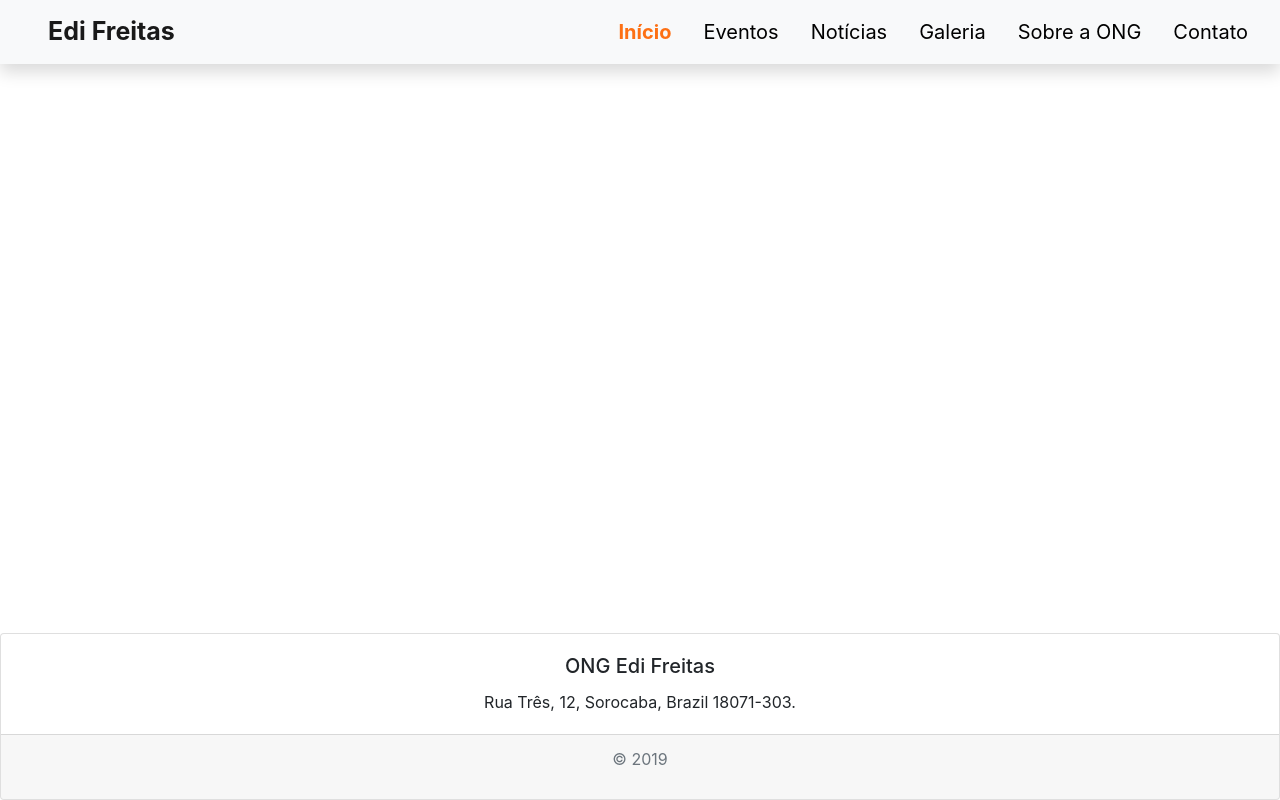
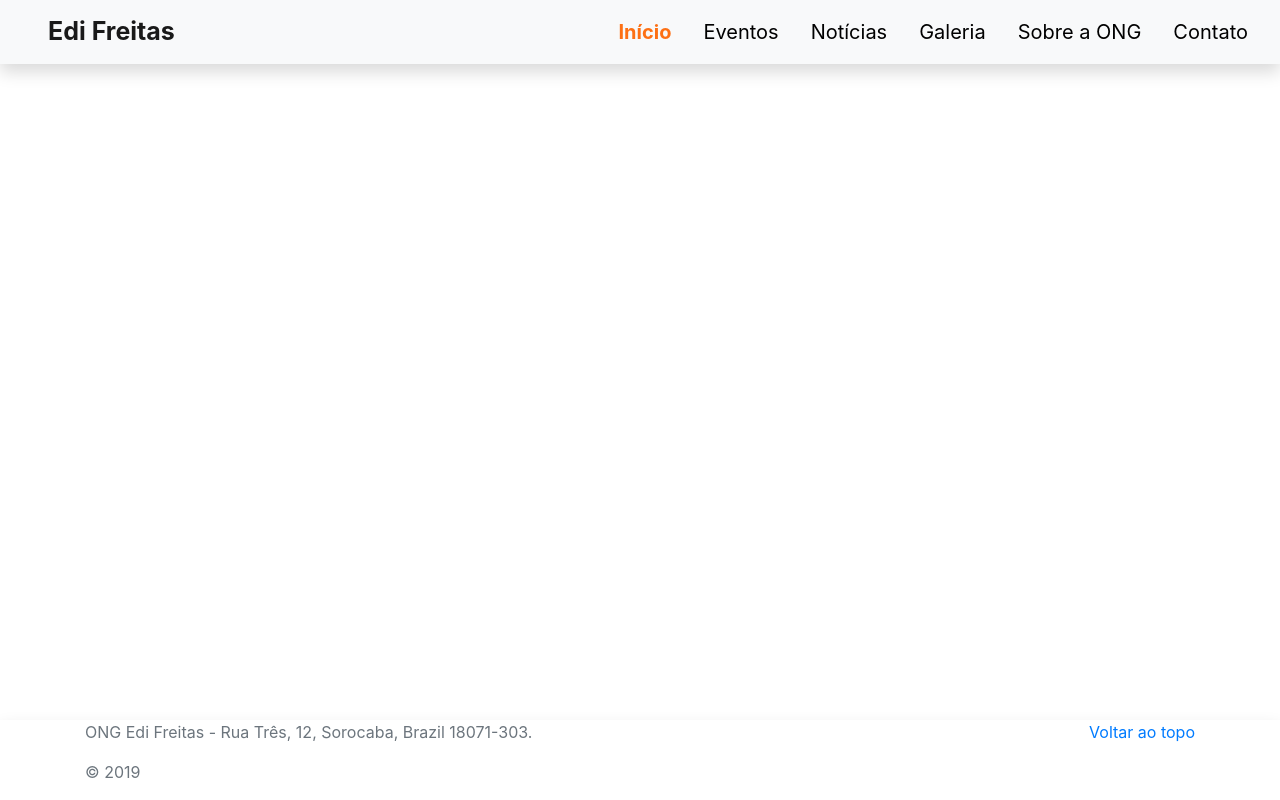
Before and after one commit to LeonardoNozaki/Atividade-ERUS---UFSCar, a React (Create React App) app in the folder app/: page / in a window 1280 px wide. Built offline with nearby package versions, Linux system fonts and the light colour scheme.

Commit message:
Alterações no footer

```diff
--- a/app/src/components/Footer/index.js
+++ b/app/src/components/Footer/index.js
@@ -4,20 +4,17 @@ import { Card } from 'react-bootstrap';
 export default class Footer extends React.Component{
     render(){
         return (
-            <Card className="text-center fixed-bottom">
-                <Card.Body>
-                    <Card.Title>ONG Edi Freitas</Card.Title>
-                    <Card.Text>
-                    Rua Três, 12, Sorocaba, Brazil 18071-303.
-
-                </Card.Text>
-            </Card.Body>
-            <Card.Footer className="text-muted">
-                <p className="copyright pull-right">
-                    &copy; {new Date().getFullYear()}{" "}
-                </p>
-            </Card.Footer>
-        </Card>
+            <footer class="text-muted fixed-bottom shadow">
+                <div class="container">
+                    <p class="float-right">
+                        <a href="#">Voltar ao topo</a>
+                    </p>
+                    <p>ONG Edi Freitas - Rua Três, 12, Sorocaba, Brazil 18071-303.</p>
+                    <p className="copyright pull-right">
+                        &copy; {new Date().getFullYear()}{" "}
+                    </p>
+                </div>
+           </footer>
     );
     }
 }
```
